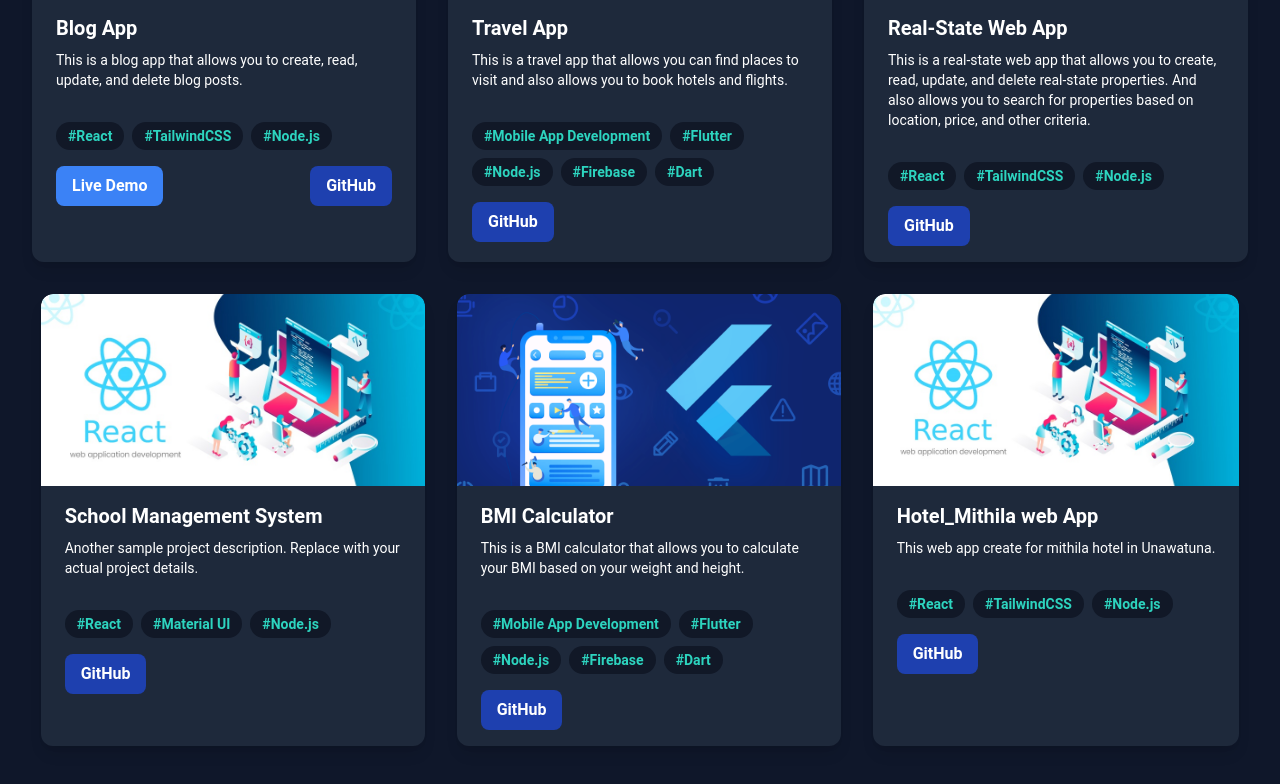
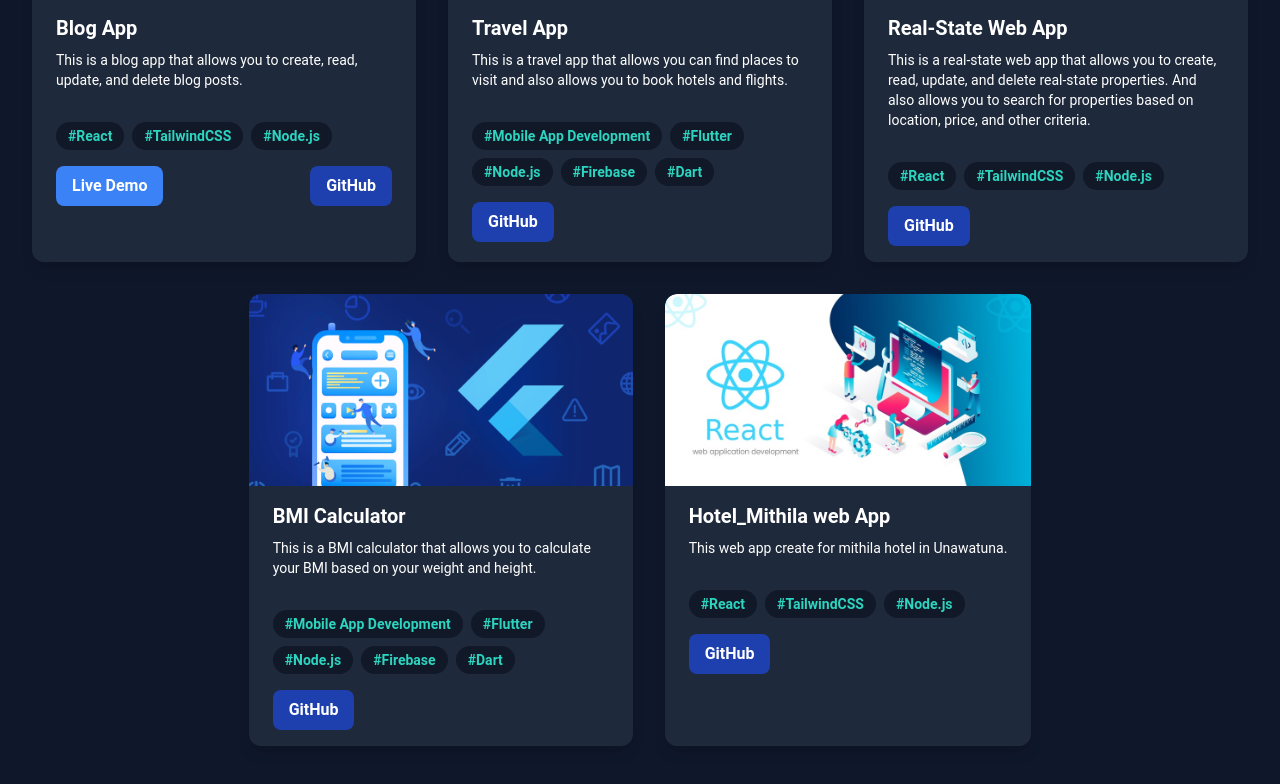
Before and after one commit to ILakshitha/ishan_Lakshitha, a React (Vite) app in the folder Frontend/: page / in a window 1280 px wide. Shown: the part 2826-3610 px from the top of the page. Built offline with nearby package versions, Linux system fonts and the light colour scheme.

Commit message:
tempery hide school management system because  of few developments

```diff
--- a/Frontend/src/pages/Home.jsx
+++ b/Frontend/src/pages/Home.jsx
@@ -64,14 +64,14 @@ export default function Home() {
       imageUrl: web_p,
       githubUrl: "https://github.com/ILakshitha/mern-state"
     },
-    {
-      title: "School Management System",
-      description: "Another sample project description. Replace with your actual project details.",
-      technologies: ["React", "Material UI", "Node.js"],
-      imageUrl: web_p,
+    // {
+    //   title: "School Management System",
+    //   description: "This is StudentManagement system like .",
+    //   technologies: ["React", "Material UI", "Node.js"],
+    //   imageUrl: web_p,
 
-      githubUrl: "https://github.com/ILakshitha/School-Management-System"
-    },
+    //   githubUrl: "https://github.com/ILakshitha/School-Management-System"
+    // },
 
     {
       title: "BMI Calculator",
```
